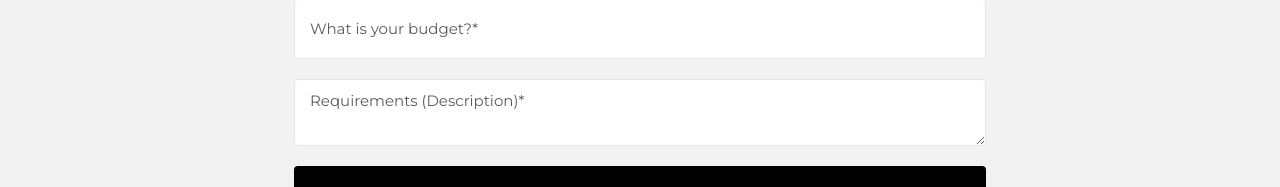
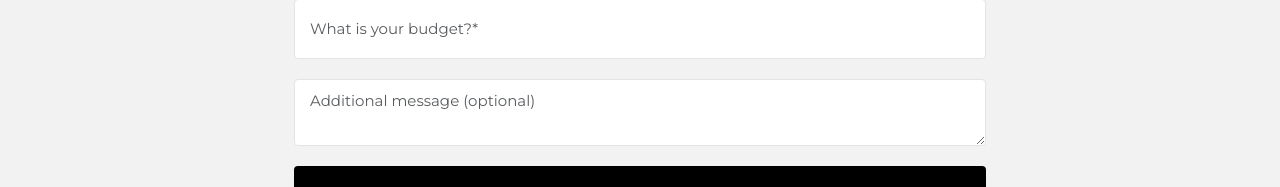
Before and after one commit to sangeethaWeblogix/caravansforsale-main-LIVE, a Next.js app: page /caravan-enquiry-form in a window 1280 px wide. Shown: the part 554-741 px from the top of the page. Built offline with nearby package versions, Linux system fonts and the light colour scheme.

Commit message:
enquiry changes

```diff
--- a/src/app/caravan-enquiry-form/enquiry.tsx
+++ b/src/app/caravan-enquiry-form/enquiry.tsx
@@ -139,6 +139,7 @@ export default function ContactSection() {
       setLoading(false);
     }
   };
+  console.log("formData", formData);
   const hasAnyError = Object.values(errors).some(Boolean);
 
   return (
@@ -314,21 +315,17 @@ export default function ContactSection() {
                     </div>
 
                     {/* Requirements */}
+
+                    {/* Message (optional) */}
                     <div className="col-lg-12">
                       <div className="form-group mb-20">
                         <textarea
-                          name="requirements"
+                          name="your-message"
                           className="form-control"
-                          placeholder="Requirements (Description)*"
-                          value={formData.requirements}
+                          placeholder="Additional message (optional)"
+                          value={formData["your-message"]}
                           onChange={handleChange}
-                          required
                         />
-                        {errors.requirements && (
-                          <small className="text-danger">
-                            {errors.requirements}
-                          </small>
-                        )}
                       </div>
                     </div>
 
```
